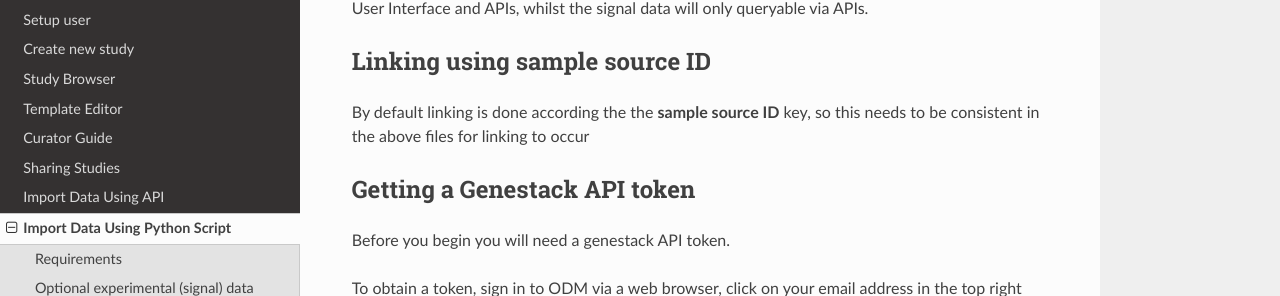
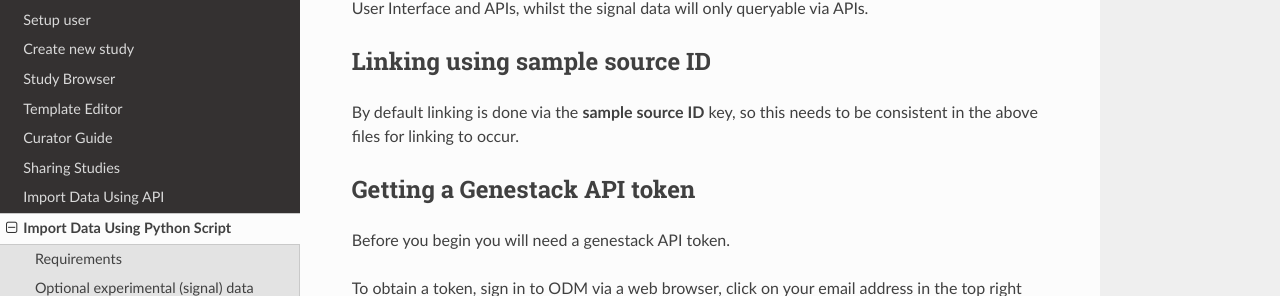
Before and after one commit to genestack/user-guide, a Sphinx documentation site: the page built from source/doc-odm-user-guide/import-data-using-python-script.rst, in a window 1280 px wide and 900 px high, scrolled down 720 px. Shown: the part 155-451 px from the top of the window. Built offline with Sphinx 7.4.7 and the Read the Docs theme 2.0.0, drawn with Linux system fonts in a browser that asks for light colours.

Commit message:
fix typo

```diff
--- a/source/doc-odm-user-guide/import-data-using-python-script.rst
+++ b/source/doc-odm-user-guide/import-data-using-python-script.rst
@@ -43,7 +43,7 @@
 Linking using sample source ID
 ------------------------------
 
-By default linking is done according the the **sample source ID** key, so this needs to be consistent in the above files for linking to occur
+By default linking is done via the **sample source ID** key, so this needs to be consistent in the above files for linking to occur.
 
 
 Getting a Genestack API token
```
